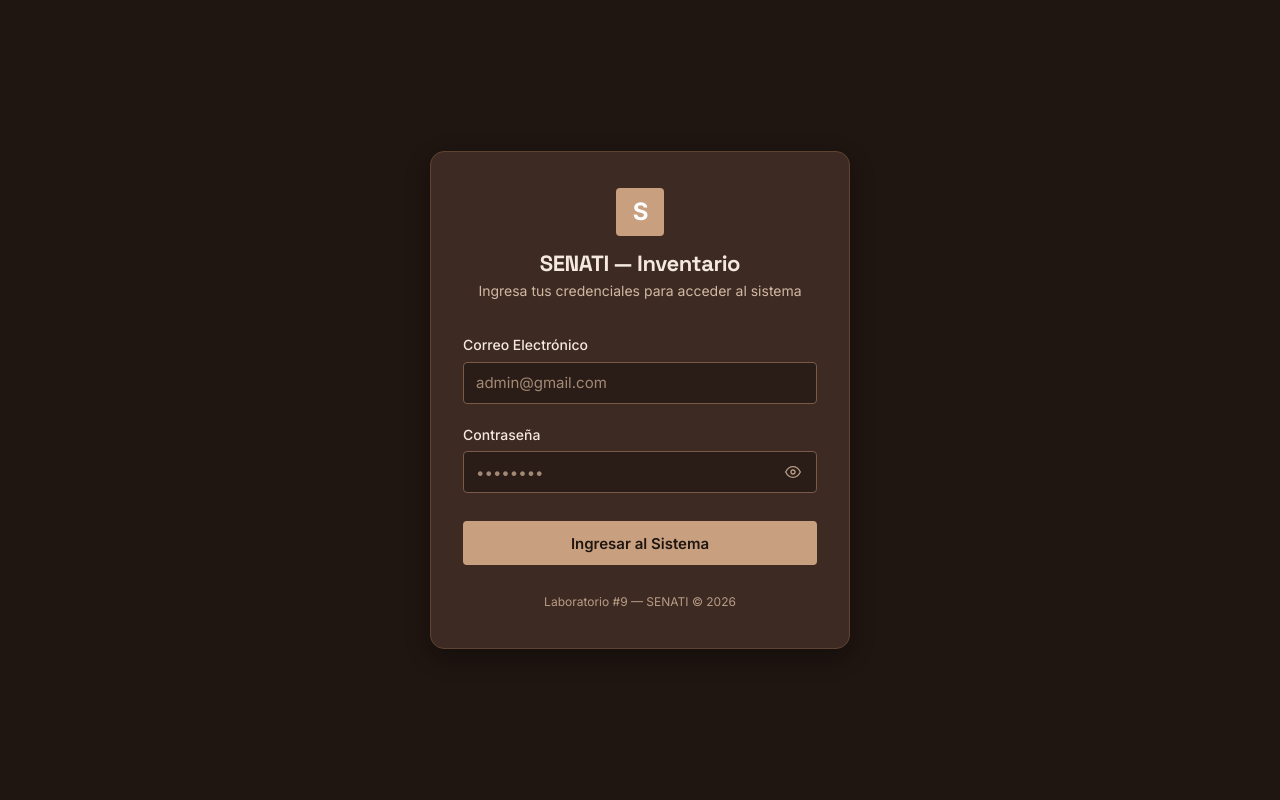
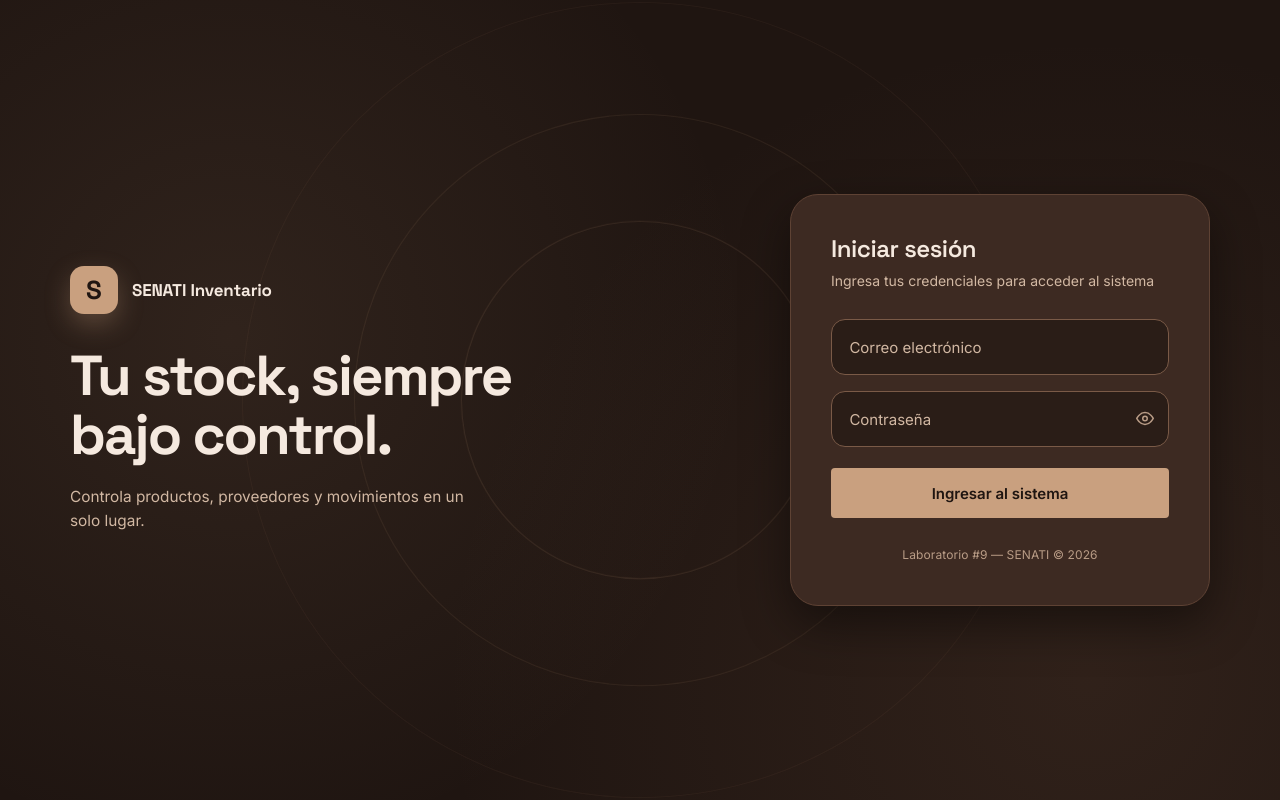
Before and after one commit to DanielaMendoza4/appInventario, a React (Vite) app: page /login in a window 1280 px wide. Built offline with nearby package versions, Linux system fonts and the light colour scheme; no server answers.

Commit message:
feat(ui): login en dos columnas

```diff
--- a/src/pages/Login/Login.css
+++ b/src/pages/Login/Login.css
@@ -1,111 +1,289 @@
 .login-page {
+  position: relative;
   min-height: 100vh;
+  min-height: 100dvh;
   display: flex;
   align-items: center;
   justify-content: center;
+  overflow: hidden;
   background-color: var(--color-bg);
-  padding: 1.5rem;
+  background-image:
+    radial-gradient(circle at 18% 42%, rgba(201, 160, 127, 0.1), transparent 45%),
+    radial-gradient(circle at 85% 85%, rgba(138, 97, 73, 0.16), transparent 50%);
+  padding: 2.5rem 1.5rem;
 }
 
+/* Fondo: anillos concéntricos + punto orbitando */
+.login-bg {
+  position: absolute;
+  inset: 0;
+  overflow: hidden;
+  pointer-events: none;
+}
+
+.login-ring {
+  position: absolute;
+  inset: 0;
+  margin: auto;
+  border-radius: var(--radius-full);
+  border: 1px solid rgba(201, 160, 127, 0.16);
+  animation: pulseRing 9s ease-in-out infinite;
+}
+
+.login-ring--1 {
+  width: min(340px, 70vw);
+  height: min(340px, 70vw);
+  border-color: rgba(201, 160, 127, 0.22);
+}
+
+.login-ring--2 {
+  width: min(540px, 105vw);
+  height: min(540px, 105vw);
+  animation-delay: 1.2s;
+}
+
+.login-ring--3 {
+  width: min(760px, 145vw);
+  height: min(760px, 145vw);
+  border-color: rgba(201, 160, 127, 0.1);
+  animation-delay: 2.4s;
+}
+
+.login-orbit {
+  position: absolute;
+  inset: 0;
+  margin: auto;
+  width: min(540px, 105vw);
+  height: min(540px, 105vw);
+  border-radius: var(--radius-full);
+  animation: loginOrbit 28s linear infinite;
+}
+
+.login-orbit__dot {
+  position: absolute;
+  top: -6px;
+  left: 50%;
+  width: 12px;
+  height: 12px;
+  margin-left: -6px;
+  border-radius: var(--radius-full);
+  background-color: var(--color-primary);
+  box-shadow: 0 0 18px 4px rgba(201, 160, 127, 0.45);
+}
+
+@keyframes loginOrbit {
+  to {
+    transform: rotate(360deg);
+  }
+}
+
+/* Layout de dos columnas */
+.login-layout {
+  position: relative;
+  z-index: 1;
+  width: 100%;
+  max-width: 1140px;
+  display: grid;
+  grid-template-columns: minmax(0, 1.1fr) minmax(360px, 420px);
+  align-items: center;
+  gap: clamp(2rem, 5vw, 5rem);
+}
+
+/* Columna de marca */
+.login-brand {
+  min-width: 0;
+  animation: fadeSlideUp 0.6s ease both;
+}
+
+.login-brand__mark {
+  display: flex;
+  align-items: center;
+  gap: 0.875rem;
+  margin-bottom: 2rem;
+}
+
+.login-brand__logo {
+  width: 48px;
+  height: 48px;
+  flex-shrink: 0;
+  display: flex;
+  align-items: center;
+  justify-content: center;
+  background-color: var(--color-primary);
+  color: var(--color-on-accent);
+  border-radius: var(--radius-md);
+  font-family: var(--font-display);
+  font-size: 1.625rem;
+  font-weight: 700;
+  line-height: 1;
+  box-shadow: 0 10px 26px rgba(201, 160, 127, 0.3);
+}
+
+.login-brand__name {
+  font-family: var(--font-display);
+  font-size: 1.0625rem;
+  font-weight: 700;
+  letter-spacing: -0.01em;
+  color: var(--color-text-main);
+}
+
+.login-brand__title {
+  font-family: var(--font-display);
+  font-size: clamp(2.25rem, 4.4vw, 3.75rem);
+  font-weight: 700;
+  line-height: 1.05;
+  letter-spacing: -0.035em;
+  color: var(--color-text-main);
+  max-width: 14ch;
+}
+
+.login-brand__subtitle {
+  margin-top: 1.25rem;
+  font-size: clamp(0.95rem, 1.2vw, 1.0625rem);
+  color: var(--color-text-muted);
+  max-width: 42ch;
+  line-height: 1.6;
+}
+
+/* Tarjeta del formulario */
 .login-card {
   width: 100%;
-  max-width: 420px;
-  background: var(--color-card-bg);
+  background-color: var(--color-card-bg);
   border: 1px solid var(--color-border);
-  border-radius: var(--radius-md);
-  padding: 2.25rem 2rem;
-  box-shadow: var(--shadow-md);
+  border-radius: var(--radius-xl);
+  padding: 2.5rem;
+  box-shadow: var(--shadow-lg);
+  animation: fadeSlideUp 0.6s ease 0.12s both;
 }
 
 .login-card__header {
-  text-align: center;
-  margin-bottom: 2rem;
-}
-
-.login-card__badge {
-  display: inline-flex;
-  align-items: center;
-  justify-content: center;
-  width: 48px;
-  height: 48px;
-  background-color: var(--color-primary);
-  color: #fff;
-  font-weight: 700;
-  font-size: 1.5rem;
-  border-radius: var(--radius-sm);
-  margin-bottom: 0.875rem;
-  letter-spacing: -1px;
+  margin-bottom: 1.75rem;
 }
 
 .login-card__title {
-  font-size: 1.375rem;
-  font-weight: 700;
+  font-family: var(--font-display);
+  font-size: 1.5rem;
+  font-weight: 600;
   color: var(--color-text-main);
-  margin-bottom: 0.25rem;
+  letter-spacing: -0.02em;
 }
 
 .login-card__subtitle {
+  margin-top: 0.35rem;
   font-size: 0.875rem;
   color: var(--color-text-muted);
+  line-height: 1.5;
 }
 
 .login-form {
   display: flex;
   flex-direction: column;
-  gap: 1.25rem;
-}
-
-.login-field {
-  display: flex;
-  flex-direction: column;
-  gap: 0.375rem;
-  text-align: left;
-}
-
-.login-label {
-  font-size: 0.875rem;
-  font-weight: 500;
-  color: var(--color-text-main);
-}
-
-.login-input-group {
-  position: relative;
-  display: flex;
-  align-items: center;
-}
-
-.login-input {
-  width: 100%;
-  height: 42px;
-  border-radius: var(--radius-sm);
-  font-size: 0.9375rem;
-  padding: 0 0.75rem;
+  gap: 1rem;
 }
 
 .login-password-toggle {
-  position: absolute;
-  right: 0.75rem;
-  color: var(--color-text-light);
   display: flex;
   align-items: center;
-  padding: 0.25rem;
+  justify-content: center;
+  padding: 0.35rem;
+  border-radius: var(--radius-sm);
+  color: var(--color-text-light);
 }
 
 .login-password-toggle:hover {
   color: var(--color-text-main);
 }
 
+.login-password-toggle:focus-visible {
+  outline: 2px solid var(--color-primary);
+  outline-offset: 2px;
+}
+
 .login-submit-btn {
-  height: 44px;
+  width: 100%;
+  height: 50px;
+  margin-top: 0.35rem;
   font-size: 0.9375rem;
   font-weight: 600;
-  width: 100%;
-  margin-top: 0.5rem;
 }
 
-.login-footer-info {
+.login-card__footer {
   margin-top: 1.75rem;
   text-align: center;
   font-size: 0.75rem;
   color: var(--color-text-light);
+  letter-spacing: 0.01em;
 }
+
+/* Responsive: login apilado */
+@media (max-width: 900px) {
+  .login-page {
+    align-items: flex-start;
+    padding: 2.25rem 1.25rem 3rem;
+  }
+
+  .login-bg {
+    opacity: 0.7;
+  }
+
+  .login-layout {
+    grid-template-columns: minmax(0, 1fr);
+    justify-items: center;
+    gap: 2.25rem;
+    max-width: 480px;
+  }
+
+  .login-brand {
+    text-align: center;
+  }
+
+  .login-brand__mark {
+    justify-content: center;
+    margin-bottom: 1.25rem;
+  }
+
+  .login-brand__title {
+    max-width: none;
+    font-size: clamp(2rem, 7vw, 2.75rem);
+  }
+
+  .login-brand__subtitle {
+    margin-left: auto;
+    margin-right: auto;
+  }
+
+  .login-card {
+    padding: 2rem;
+  }
+}
+
+@media (max-width: 480px) {
+  .login-page {
+    padding: 1.75rem 1rem 2.5rem;
+  }
+
+  .login-card {
+    padding: 1.5rem 1.25rem;
+    border-radius: var(--radius-lg);
+  }
+
+  .login-brand__title {
+    font-size: 1.875rem;
+  }
+
+  .login-submit-btn {
+    min-height: 44px;
+  }
+}
+
+@media (prefers-reduced-motion: reduce) {
+  .login-brand,
+  .login-card {
+    animation: none;
+  }
+
+  .login-orbit,
+  .login-ring {
+    animation: none;
+  }
+}
--- a/src/pages/Login/Login.jsx
+++ b/src/pages/Login/Login.jsx
@@ -3,6 +3,7 @@ import { Navigate, useLocation, useNavigate } from 'react-router-dom';
 import './Login.css';
 import { useAuth } from '../../context/AuthContext';
 import { IconEye, IconEyeSlash } from '../../components/Icons/Icons';
+import FloatingField from '../../components/ui/FloatingField';
 
 export default function Login() {
   const { user, login } = useAuth();
@@ -48,11 +49,39 @@ export default function Login() {
 
   return (
     <div className="login-page">
-      <div className="login-card">
+      <div className="login-bg" aria-hidden="true">
+        <span className="login-ring login-ring--1" />
+        <span className="login-ring login-ring--2" />
+        <span className="login-ring login-ring--3" />
+        <span className="login-orbit">
+          <span className="login-orbit__dot" />
+        </span>
+      </div>
+
+      <main className="login-layout">
+        <section className="login-brand">
+          <div className="login-brand__mark">
+            <div className="login-brand__logo" aria-hidden="true">S</div>
+            <span className="login-brand__name">SENATI Inventario</span>
+          </div>
+
+          <h1 className="login-brand__title">
+            Tu stock, siempre bajo control.
+          </h1>
+
+          <p className="login-brand__subtitle">
+            Controla productos, proveedores y movimientos en un solo lugar.
+          </p>
+        </section>
+
+        <section className="login-card" aria-labelledby="login-title">
           <div className="login-card__header">
-          <div className="login-card__badge">S</div>
-          <h1 className="login-card__title">SENATI — Inventario</h1>
-          <p className="login-card__subtitle">Ingresa tus credenciales para acceder al sistema</p>
+            <h2 id="login-title" className="login-card__title">
+              Iniciar sesión
+            </h2>
+            <p className="login-card__subtitle">
+              Ingresa tus credenciales para acceder al sistema
+            </p>
           </div>
 
           {error && (
@@ -62,60 +91,53 @@ export default function Login() {
           )}
 
           <form className="login-form" onSubmit={handleSubmit}>
-          <div className="login-field">
-            <label className="login-label" htmlFor="email">Correo Electrónico</label>
-            <input
+            <FloatingField
               id="email"
-              name="email"
+              label="Correo electrónico"
               type="email"
-              className="login-input"
-              placeholder="admin@gmail.com"
               value={form.email}
               onChange={handleChange}
               autoComplete="username"
               required
             />
-          </div>
 
-          <div className="login-field">
-            <label className="login-label" htmlFor="password">Contraseña</label>
-            <div className="login-input-group">
-              <input
+            <FloatingField
               id="password"
-                name="password"
+              label="Contraseña"
               type={showPassword ? 'text' : 'password'}
-                className="login-input"
-                placeholder="••••••••"
               value={form.password}
               onChange={handleChange}
               autoComplete="current-password"
               required
-              />
+              trailing={
                 <button
                   type="button"
                   className="login-password-toggle"
                   onClick={() => setShowPassword(!showPassword)}
                   tabIndex="-1"
-                aria-label={showPassword ? 'Ocultar contraseña' : 'Ver contraseña'}
+                  aria-label={
+                    showPassword ? 'Ocultar contraseña' : 'Ver contraseña'
+                  }
                 >
-                {showPassword ? <IconEyeSlash size={16} /> : <IconEye size={16} />}
+                  {showPassword ? <IconEyeSlash size={18} /> : <IconEye size={18} />}
                 </button>
-            </div>
-          </div>
+              }
+            />
 
             <button
               type="submit"
               className="btn btn-primary login-submit-btn"
               disabled={loading}
             >
-            {loading ? 'Ingresando…' : 'Ingresar al Sistema'}
+              {loading ? 'Ingresando…' : 'Ingresar al sistema'}
             </button>
           </form>
 
-        <div className="login-footer-info">
+          <p className="login-card__footer">
             Laboratorio #9 — SENATI © 2026
-        </div>
-      </div>
+          </p>
+        </section>
+      </main>
     </div>
   );
 }
```
Lines whose indentation alone changed are shown as unchanged.
